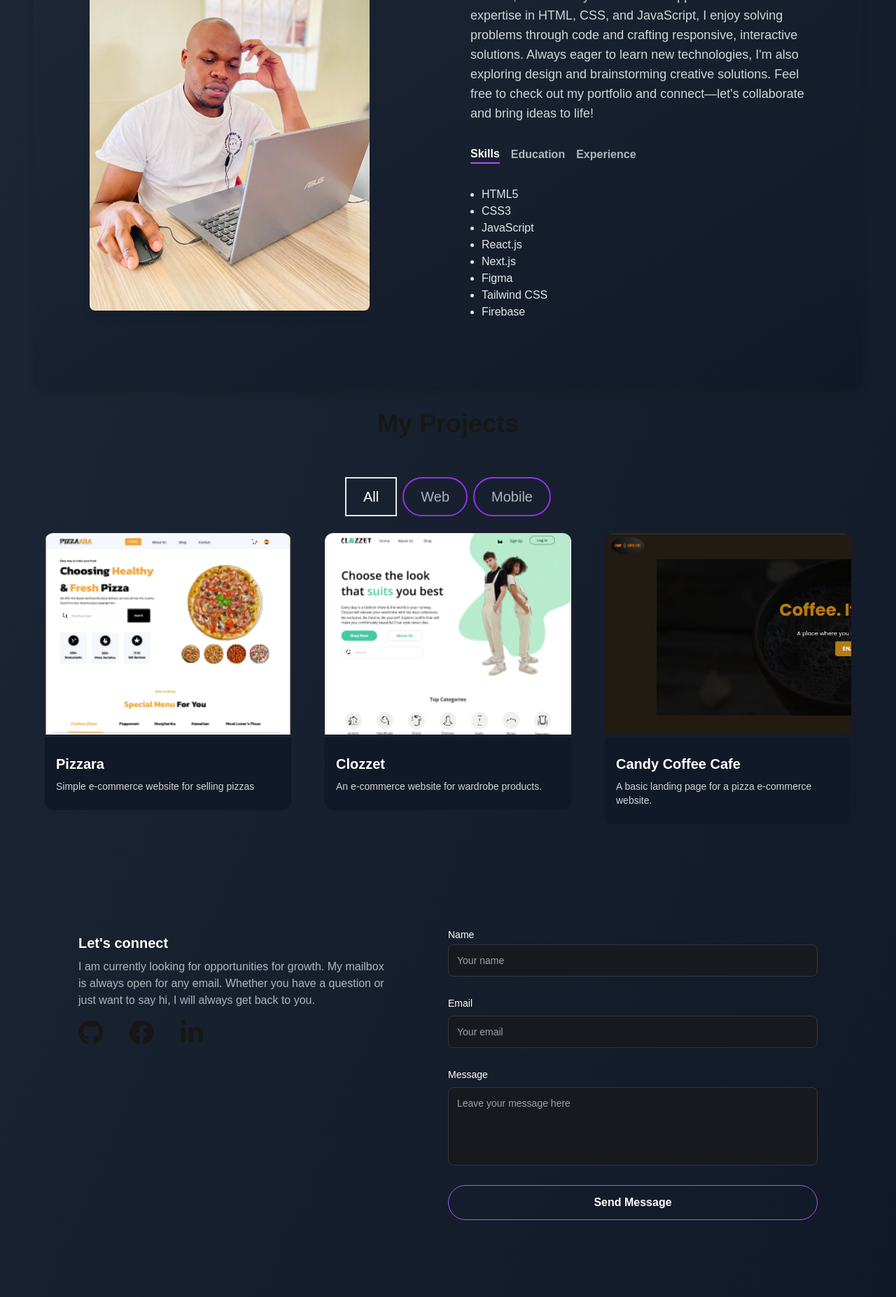
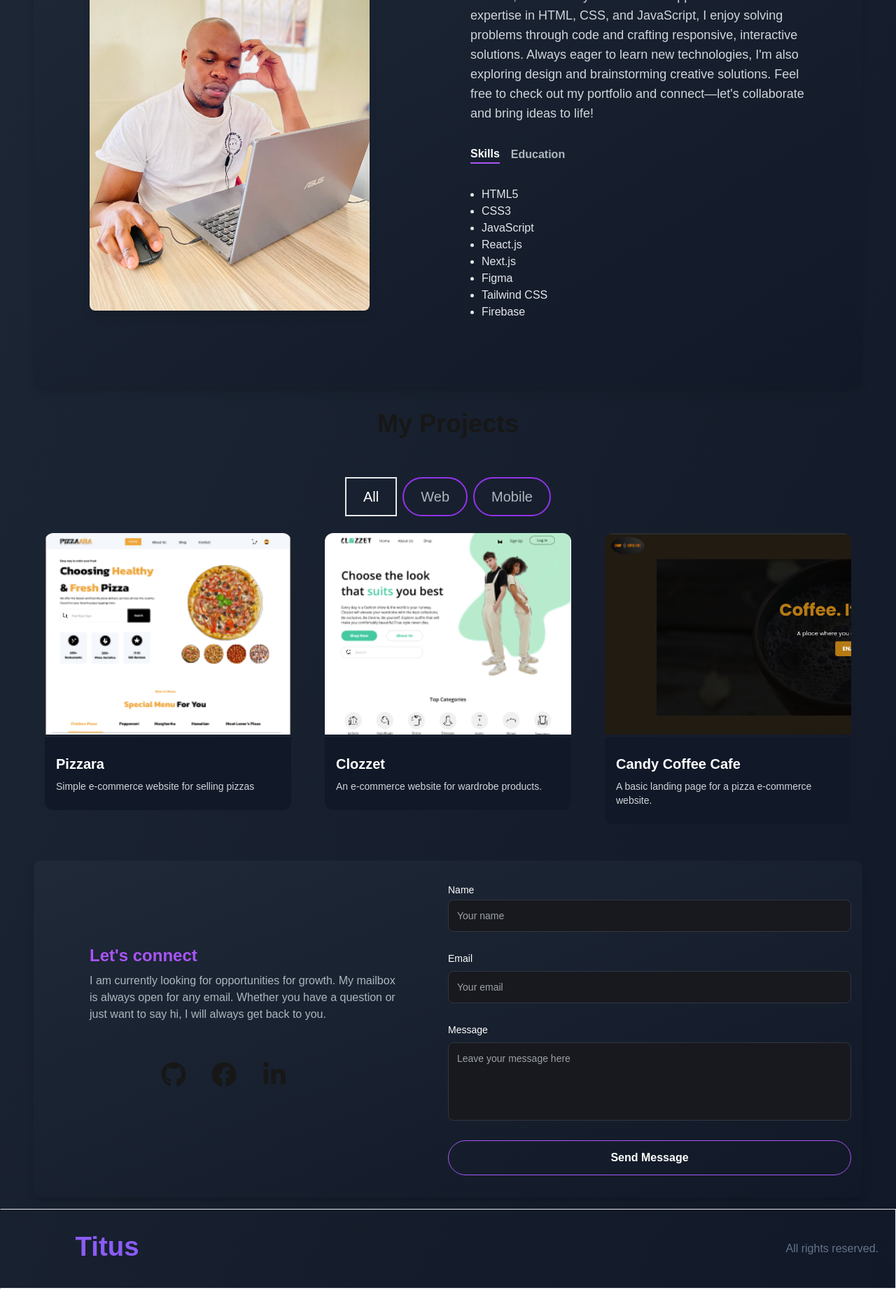
Before and after one commit to Titus-cloud/titus-cloud, a Next.js app: page / in a window 1280 px wide. Shown: the part 880-2734 px from the top of the page at 70% size. Built offline with nearby package versions, Linux system fonts and the light colour scheme.

Commit message:
Added  functionality to Download CV and Hire Me, removed experience, created my resume and attached it to Download CV and ensured consistency

```diff
--- a/app/components/About.jsx
+++ b/app/components/About.jsx
@@ -41,15 +41,15 @@ const About = () => {
         </ul>
       ),
     },
-    {
-      title: "Experience",
-      id: "experience",
-      content: (
-        <ul className="list-disc pl-4">
-          <li>Still schooling at MYC Tech Academy</li>
-        </ul>
-      ),
-    },
+    // {
+    //   title: "Experience",
+    //   id: "experience",
+    //   content: (
+    //     <ul className="list-disc pl-4">
+    //       <li>Still schooling at MYC Tech Academy</li>
+    //     </ul>
+    //   ),
+    // },
   ];
 
   return (
--- a/app/components/Contact.jsx
+++ b/app/components/Contact.jsx
@@ -35,15 +35,15 @@ const Email = () => {
   };
 
   return (
-    <section id="contact" className="grid md:grid-cols-2  py-24 ml-16 mr-16">
-      <div>
-        <h5 className="text-xl font-bold text-white my-2">Let's connect</h5>
+    <section id="contact" className="grid md:grid-cols-2 bg-gradient-to-br from-gray-800 to-gray-900 py-8 px-4 rounded-xl shadow-lg py-24 ">
+      <div className="pt-20 pl-16">
+        <h5 className="text-2xl font-bold text-purple-500 my-2">Let's connect</h5>
         <p className="text-[#ADB7BE] mb-4 max-w-md">
           I am currently looking for opportunities for growth. My mailbox is
           always open for any email. Whether you have a question or just want to
           say hi, I will always get back to you.
         </p>
-        <div className="socials flex flex-row gap-2 items-center">
+        <div className="socials flex flex-row gap-2 items-center pl-[20%] pt-10">
           <Link href="https://github.com/Titus-cloud" className="h-16 w-16">
             <FaGithub className="text-4xl" />
           </Link>
--- a/app/components/Hero.jsx
+++ b/app/components/Hero.jsx
@@ -1,5 +1,6 @@
 "use client";
 import React from "react";
+import Link from "next/link";
 import Image from "next/image";
 import { TypeAnimation } from "react-type-animation";
 import { motion } from "framer-motion";
@@ -10,9 +11,9 @@ const Hero = () => {
       <div className="grid grid-cols-1 sm:grid-cols-12 gap-8 items-center">
         {/* Text Section */}
         <motion.div
-          initial={{ opacity: 0, scale:0.5 }}
-          animate={{ opacity: 1, scale:1 }}
-          transition={{duration: 0.8}}
+          initial={{ opacity: 0, scale: 0.5 }}
+          animate={{ opacity: 1, scale: 1 }}
+          transition={{ duration: 0.8 }}
           className="col-span-8 lg:leading-normal place-self-center text-center sm:text-left justify-self-start"
         >
           <h1 className="text-4xl lg:text-5xl sm:text-3xl mb-4 font-bold leading-tight">
@@ -40,27 +41,33 @@ const Hero = () => {
           </p>
 
           <div className="flex flex-col sm:flex-row gap-4">
+            <a href="#contact">
               <button
                 className="px-6 py-3 rounded-full bg-purple-500 hover:bg-transparent hover:text-white border border-purple-500 text-black font-semibold w-full sm:w-auto"
                 aria-label="Hire Me"
               >
                 Hire Me
               </button>
+            </a>
+
+            <Link href="https://titus-cloud.github.io/my-resume/">
               <button
                 className="px-6 py-3 rounded-full bg-transparent hover:bg-purple-500 hover:text-black border border-purple-500 text-white font-semibold w-full sm:w-auto"
                 aria-label="Download CV"
               >
                 Download CV
               </button>
+            </Link>
           </div>
         </motion.div>
 
         {/* Image Section */}
         <motion.div
-           initial={{ opacity: 0, scale:0.5 }}
-           animate={{ opacity: 1, scale:1 }}
-           transition={{duration: 0.8}}
-           className="col-span-4 place-self-center">
+          initial={{ opacity: 0, scale: 0.5 }}
+          animate={{ opacity: 1, scale: 1 }}
+          transition={{ duration: 0.8 }}
+          className="col-span-4 place-self-center"
+        >
           <div className="rounded-full w-[250px] h-[250px] lg:w-[400px]  lg:h-[400px] flex items-center justify-center mt-10">
             <Image
               src="/images/prof.jpeg"
--- a/app/components/NavLink.jsx
+++ b/app/components/NavLink.jsx
@@ -10,9 +10,9 @@ const NavLink = ({ href, title, onClick }) => {
         e.preventDefault(); // Prevent default link behavior
         const target = document.querySelector(href); // Find the target section
         if (target) {
-          target.scrollIntoView({ behavior: "smooth" }); // Smooth scroll
+          target.scrollIntoView({ behavior: "smooth" });
         }
-        if (onClick) onClick(); // Trigger optional onClick logic
+        if (onClick) onClick();
       }}
     >
       {title}
```
Lines whose indentation alone changed are shown as unchanged.
